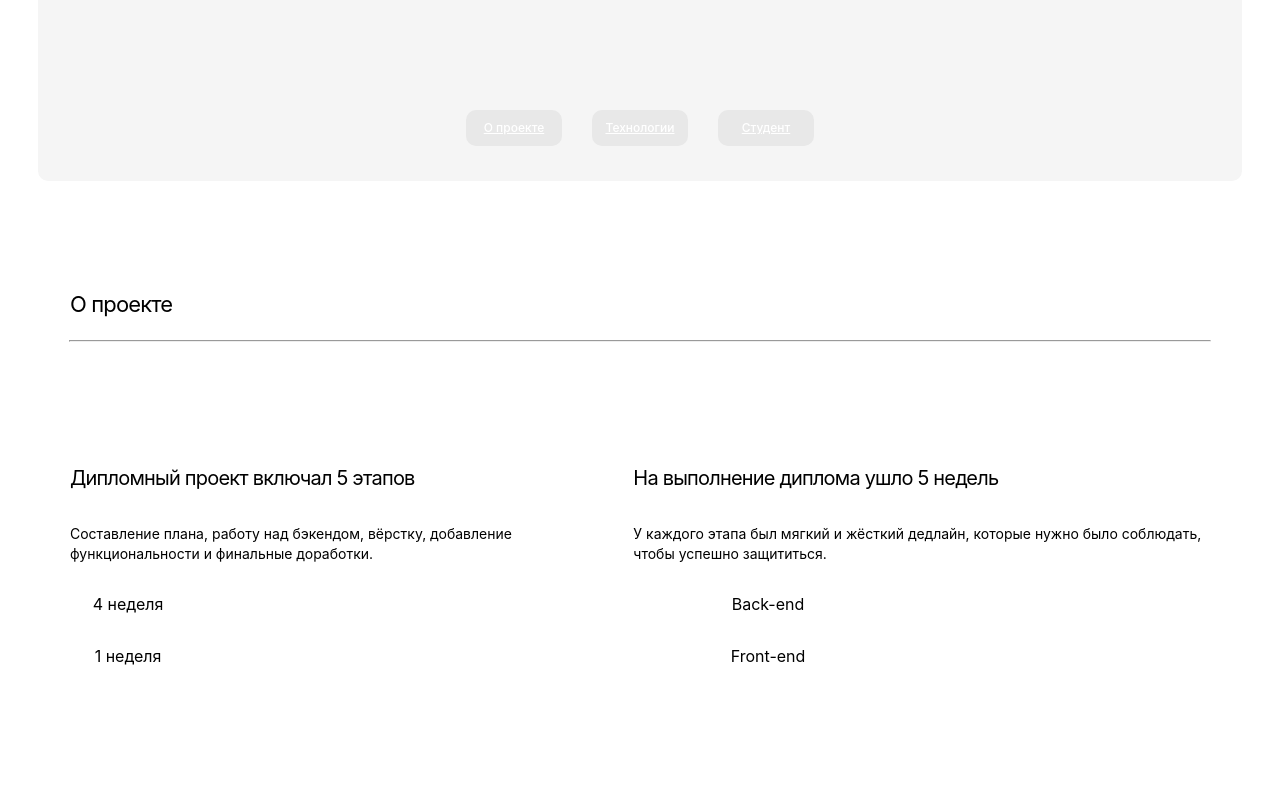
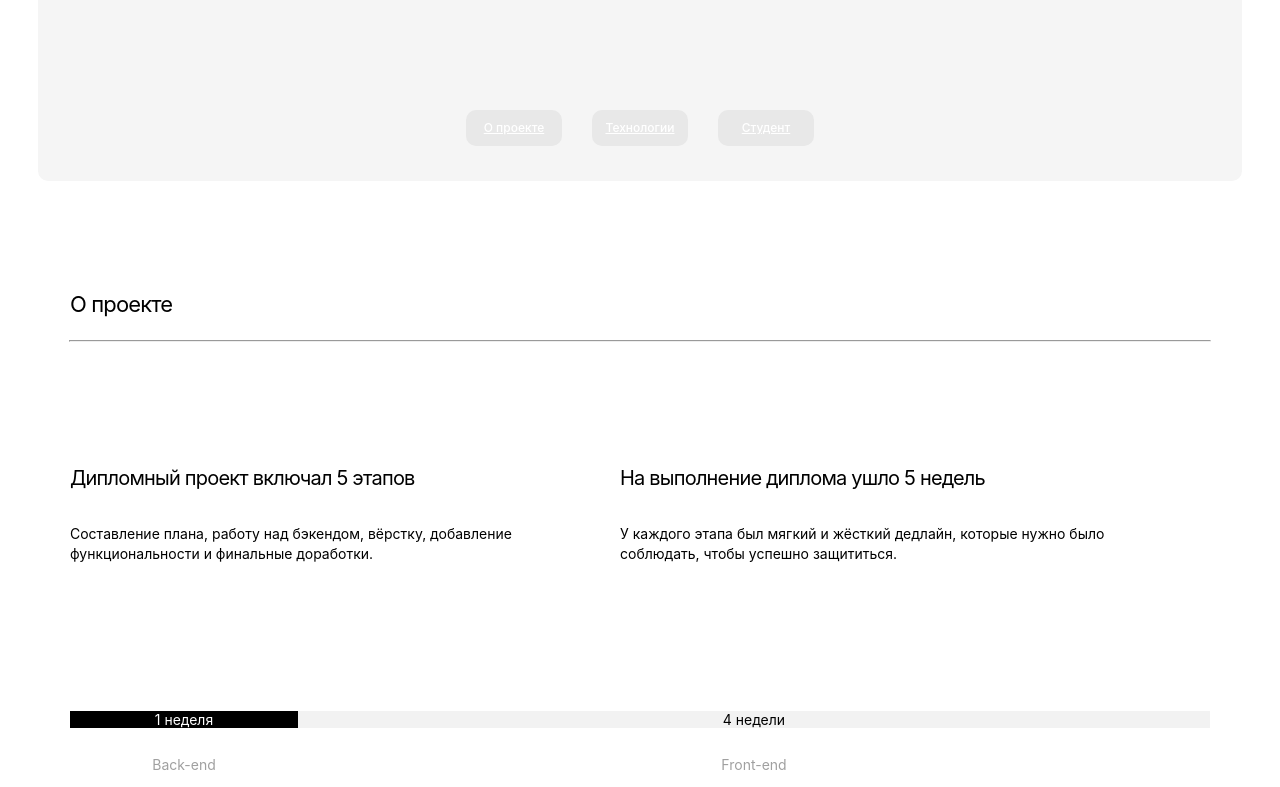
Before and after one commit to Anatoly-Karpov79/movies-explorer-frontend, a React (Create React App) app: page / in a window 1280 px wide. Shown: the part 408-1195 px from the top of the page. Before the commit the page ends 1090 px from the top, so only its background shows below. Built offline with nearby package versions, Linux system fonts and the light colour scheme.

Commit message:
aboutproject

```diff
--- a/src/components/Main/AboutProject/AboutProject.css
+++ b/src/components/Main/AboutProject/AboutProject.css
@@ -32,6 +32,7 @@
 }
 
 .aboutproject__info {
+    max-width: 550px;
     display: flex;
     flex-direction: column;
     margin: 26px 0 0 0;
@@ -59,4 +60,26 @@
 .aboutproject__timeline{
     display: grid;
     grid-template-columns: 1fr 4fr;
+    margin: 119px 70px 0 70px;
+    text-align: center;
+    font-family: Inter;
+    font-size: 14px;
+    font-style: normal;
+    font-weight: 400;
+    line-height: normal;
 }
+
+.aboutproject__timeline-info{
+    height: 36;
+ color: #000;
+background: #F2F2F2;
+}
+
+.aboutproject__timeline-info-black{
+    background: #000;
+    color: #FFF;
+}
+
+.aboutproject__timeline-description{
+    color: #A0A0A0;
+}
--- a/src/components/Main/AboutProject/AboutProject.js
+++ b/src/components/Main/AboutProject/AboutProject.js
@@ -20,11 +20,11 @@ const AboutProject = () => {
 
             </div>
             <div className="aboutproject__timeline">
-                    <p className="aboutproject__timeline-info">4 неделя</p>
-                    <p className="aboutproject__timeline-description">Back-end</p>
-                    <p className="aboutproject__timeline-info">1 неделя</p>
-                    <p className="aboutproject__timeline-description">Front-end</p>
-                </div>
+                <p className="aboutproject__timeline-info aboutproject__timeline-info-black">1 неделя</p>
+                <p className="aboutproject__timeline-info">4 недели</p>
+                <p className="aboutproject__timeline-description">Back-end</p>
+                <p className="aboutproject__timeline-description">Front-end</p>
+            </div>
         </div>
 
     )
```
